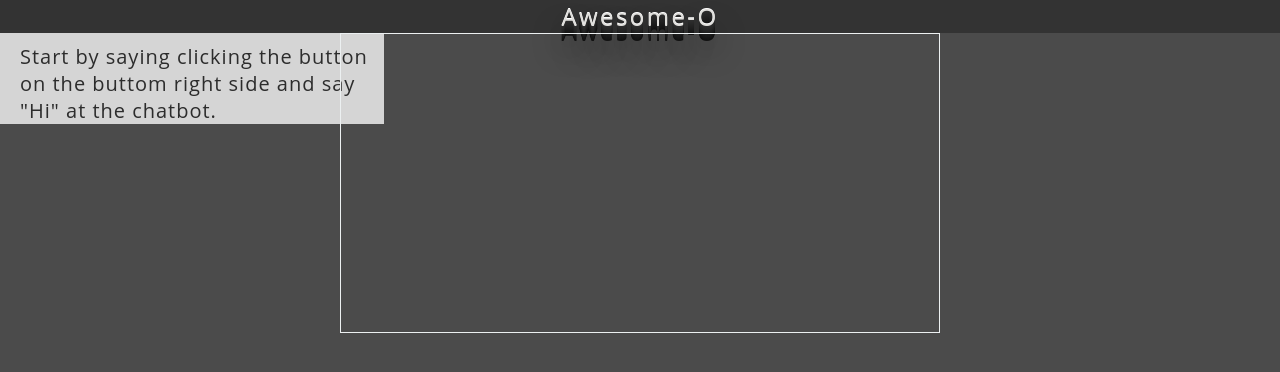
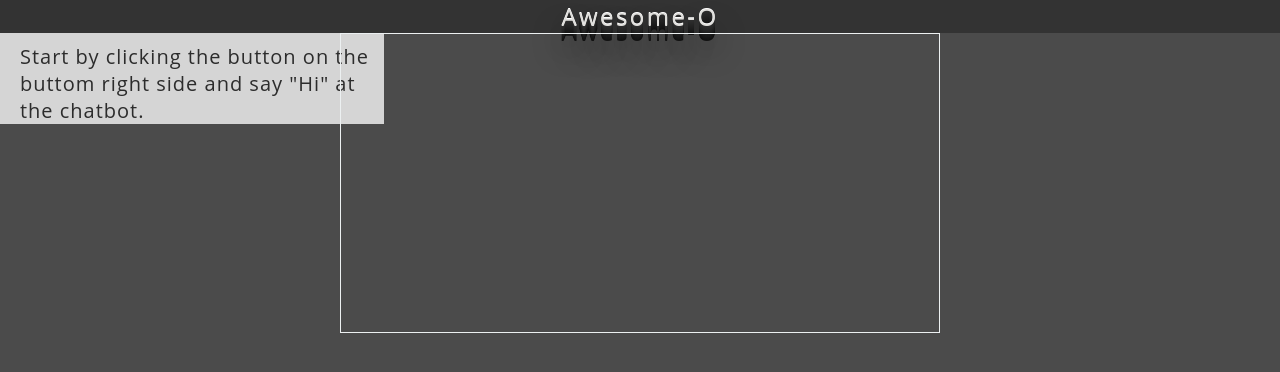
Before and after one commit to InMDev/Awesome-O, a plain HTML site: page index.html in a window 1280 px wide. Drawn offline with nearby package versions, Linux system fonts and the light colour scheme.

Commit message:
Update index.html

```diff
--- a/index.html
+++ b/index.html
@@ -3,7 +3,7 @@
 <script src="faceapi.js"></script>
 <header class="deepshadow">Awesome-O</header>
 
-<div class="retroshadow">Start by saying clicking the button on the buttom right side and say "Hi" at the chatbot.</div>
+<div class="retroshadow">Start by clicking the button on the buttom right side and say "Hi" at the chatbot.</div>
 <div class="video-wrapper">
   <video onloadedmetadata="onPlay(this)" autoplay muted playsinline></video>
   <canvas id="overlay"></canvas>
```
